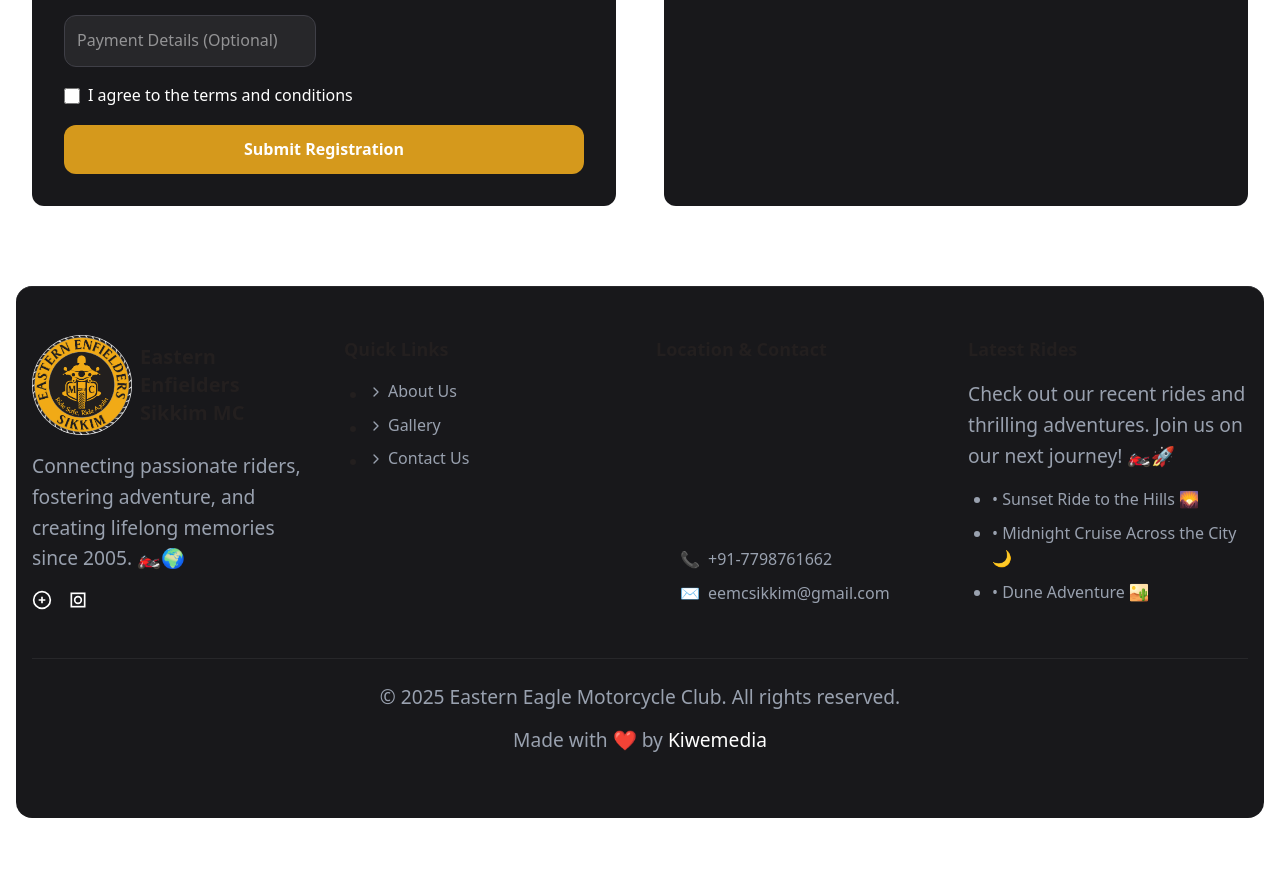
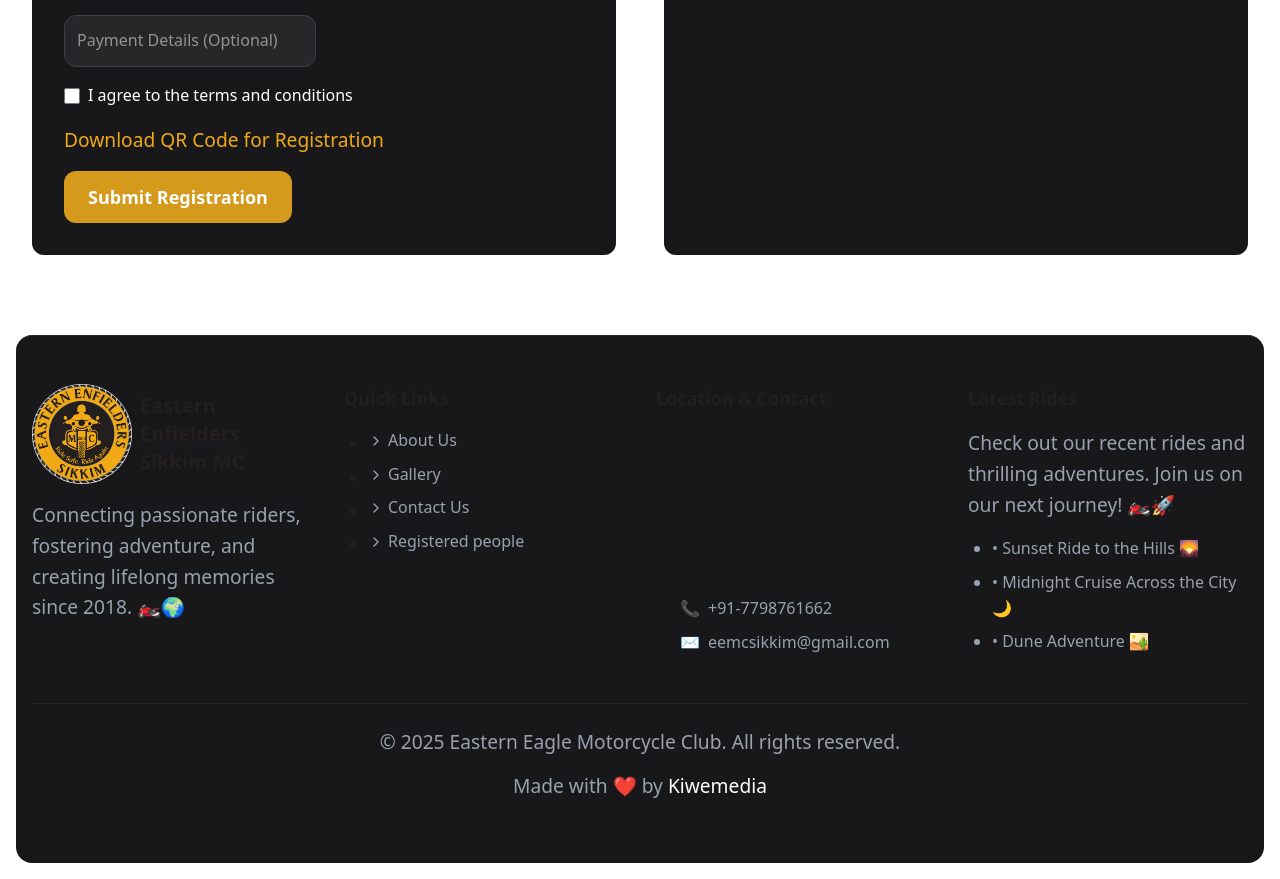
Before and after one commit to ankanganguly24/motorcycleclub, a Next.js app: page /contact in a window 1280 px wide. Shown: the part 969-1848 px from the top of the page. Before the commit the page ends 1803 px from the top, so only its background shows below. Built offline with nearby package versions, Linux system fonts and the light colour scheme; no server answers; grey boxes are pictures that could not be loaded.

Commit message:
Add QR code download link to contact form, update footer links, and enhance joining process button

```diff
--- a/app/components/common/ContactForm.jsx
+++ b/app/components/common/ContactForm.jsx
@@ -3,6 +3,8 @@ import { useForm } from 'react-hook-form';
 import { zodResolver } from '@hookform/resolvers/zod';
 import * as z from 'zod';
 import { createClient } from '@supabase/supabase-js';
+import Button from './Button';
+
 const supabase = createClient(
     process.env.NEXT_PUBLIC_SUPABASE_URL,
     process.env.NEXT_PUBLIC_SUPABASE_ANON_KEY
@@ -233,12 +235,21 @@ export function ContactForm() {
       </div>
       {errors.terms_and_conditions && <p className="text-red-500 text-sm">{errors.terms_and_conditions.message}</p>}
 
-      <button
+      <p
+        className="cursor-pointer text-secondary hover:underline"
+        onClick={() => {
+          window.open('/qrCode.pdf', '_blank');
+        }}
+      >
+        Download QR Code for Registration
+      </p>
+
+      <Button
         type="submit"
-        className="w-full bg-primary hover:bg-opacity-80 text-white font-bold py-3 rounded-lg"
+
       >
         Submit Registration
-      </button>
+      </Button>
     </form>
   );
 }
--- a/app/components/common/Footer.jsx
+++ b/app/components/common/Footer.jsx
@@ -20,45 +20,36 @@ export function Footer() {
               <span className="font-bold text-xl">Eastern Enfielders Sikkim MC</span>
             </div>
             <p className="text-gray-400 mb-4">
-              Connecting passionate riders, fostering adventure, and creating lifelong memories since 2005. 🏍️🌍
+              Connecting passionate riders, fostering adventure, and creating lifelong memories since 2018. 🏍️🌍
             </p>
-            <div className="flex gap-4">
-              <Link href="#" className="text-gray-400 hover:text-white">
-                <svg className="h-5 w-5" viewBox="0 0 24 24" fill="currentColor">
-                  <circle cx="12" cy="12" r="10" stroke="white" strokeWidth="2" fill="none" />
-                  <path d="M8 12h8M12 8v8" stroke="white" strokeWidth="2" />
-                </svg>
-                <span className="sr-only">Custom Social 1</span>
-              </Link>
-              <Link href="#" className="text-gray-400 hover:text-white">
-                <svg className="h-5 w-5" viewBox="0 0 24 24" fill="currentColor">
-                  <rect x="4" y="4" width="16" height="16" stroke="white" strokeWidth="2" fill="none" />
-                  <circle cx="12" cy="12" r="4" stroke="white" strokeWidth="2" fill="none" />
-                </svg>
-                <span className="sr-only">Custom Social 2</span>
-              </Link>
-            </div>
+
           </div>
 
           <div>
             <h3 className="font-bold text-lg mb-4">Quick Links</h3>
             <ul className="space-y-2">
               <li>
-                <Link href="#" className="text-gray-400 hover:text-white flex items-center gap-1">
+                <Link href="/about" className="text-gray-400 hover:text-white flex items-center gap-1">
                   <ChevronRight className="h-4 w-4" />
                   <span>About Us</span>
                 </Link>
               </li>
               <li>
-                <Link href="#" className="text-gray-400 hover:text-white flex items-center gap-1">
+                <Link href="/Gallery" className="text-gray-400 hover:text-white flex items-center gap-1">
                   <ChevronRight className="h-4 w-4" />
                   <span>Gallery</span>
                 </Link>
               </li>
               <li>
-                <Link href="#" className="text-gray-400 hover:text-white flex items-center gap-1">
+                <Link href="/contact" className="text-gray-400 hover:text-white flex items-center gap-1">
                   <ChevronRight className="h-4 w-4" />
                   <span>Contact Us</span>
+                </Link>
+              </li>
+              <li>
+                <Link href="/admin/registrationview" className="text-gray-400 hover:text-white flex items-center gap-1">
+                  <ChevronRight className="h-4 w-4" />
+                  <span>Registered people</span>
                 </Link>
               </li>
             </ul>
--- a/app/components/home/JoiningProcess.jsx
+++ b/app/components/home/JoiningProcess.jsx
@@ -1,6 +1,7 @@
 import { ArrowDown, UserPlus, Bike, BadgeCheck } from "lucide-react";
 import Button from "../common/Button";
 import Image from "next/image";
+import Link from "next/link";
 
 export default function HowToJoin() {
   return (
@@ -42,9 +43,11 @@ export default function HowToJoin() {
             Sign up, participate in our orientation ride, and become an official member
             to enjoy exclusive benefits and unforgettable journeys.
           </p>
-          <Button className="mt-6 bg-primary text-white px-8 py-3 rounded-lg shadow-lg hover:bg-primary-dark">
+          <Link href="/events" className="mt-6">
+          <Button className="mt-6 bg-primary text-white px-8 py-3 rounded-lg shadow-lg hover:bg-primary-dark" >
             Get Started
           </Button>
+          </Link>
         </div>
       </div>
     </section>
```
Also changed, not shown: 1 other file (tests, documents, lock files or other folders).
